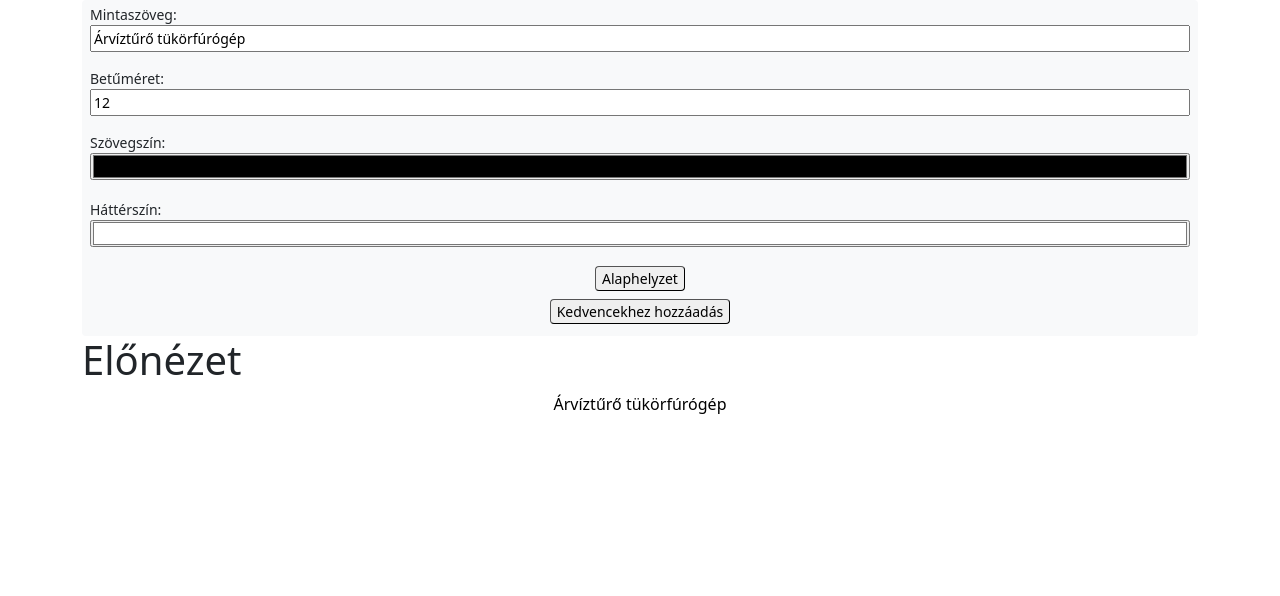
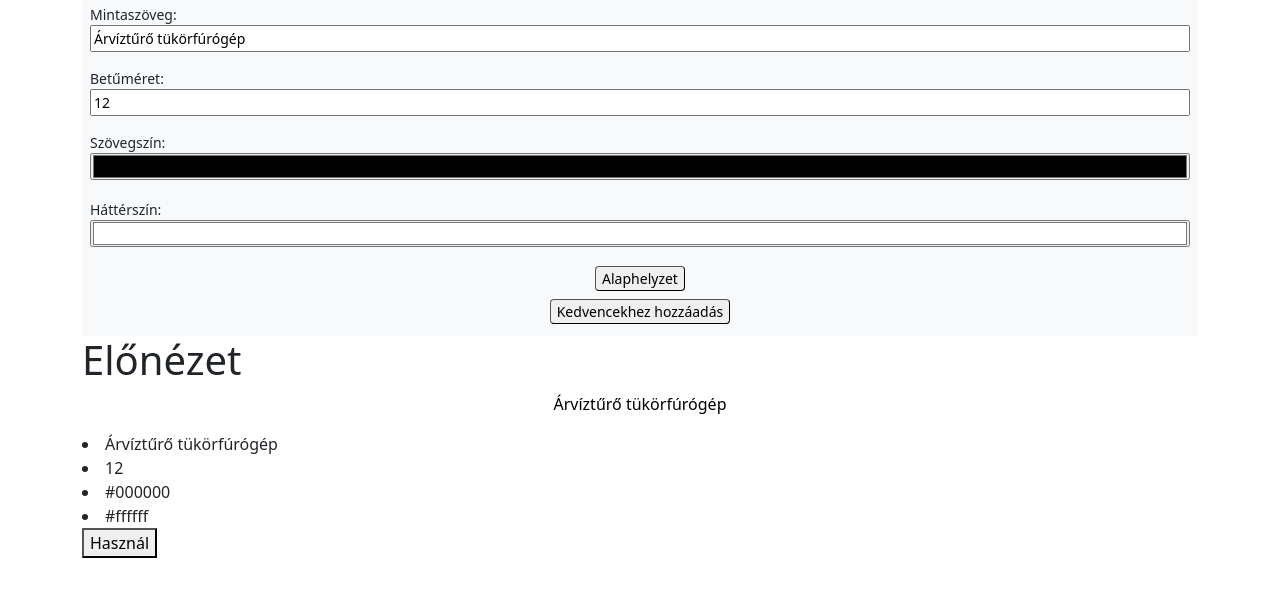
Before and after one commit to SulihozKell/UI_designer, a plain HTML site: page index.html in a window 1280 px wide. Both pictures are taken after a click on the button "Kedvencekhez hozzáadás". Drawn offline with nearby package versions, Linux system fonts and the light colour scheme.

Commit message:
Bónusz feladat folytatása

```diff
--- /dev/null
+++ b/Kedvencek.js
@@ -0,0 +1,25 @@
+
+class Kedvencek {
+    constructor(mintaszoveg, betumeret, szovegszin, hatterszin) {
+        this.mintaszoveg = mintaszoveg;
+        this.betumeret = betumeret;
+        this.szovegszin = szovegszin;
+        this.hatterszin = hatterszin;
+    }
+
+    get getMintaszoveg() {
+        return this.mintaszoveg;
+    }
+
+    get getBetumeret() {
+        return this.betumeret;
+    }
+
+    get getSzovegszin() {
+        return this.szovegszin;
+    }
+
+    get getHatterszin() {
+        return this.hatterszin;
+    }
+}
--- a/index.html
+++ b/index.html
@@ -6,7 +6,7 @@
         <meta name="viewport" content="width=device-width, initial-scale=1.0">
         <title>UI designer-t segítő alkalmazás</title>
         <link href="https://cdn.jsdelivr.net/npm/bootstrap@5.1.3/dist/css/bootstrap.min.css" rel="stylesheet" integrity="sha384-1BmE4kWBq78iYhFldvKuhfTAU6auU8tT94WrHftjDbrCEXSU1oBoqyl2QvZ6jIW3" crossorigin="anonymous">
-        <!--<link rel="stylesheet" href="main.css">-->
+        <script src="Kedvencek.js"></script>
         <script src="main.js"></script>
     </head>
     <body>
@@ -39,5 +39,7 @@
         <div class="container text-break" id="kiir_hatter">
             <p class="text-center" id="kiir"></p>
         </div>
+
+        <div class="container text-break" id="kedvencek_kiir"></div>
     </body>
 </html>
--- a/main.js
+++ b/main.js
@@ -43,7 +43,36 @@ function alaphelyzet() {
 }
 
 function kedvencekhezHozzaadas() {
+    let k1 = new Kedvencek(document.getElementById("mintaszoveg").value,
+        document.getElementById("betumeret").value,
+        document.getElementById("szovegszin").value,
+        document.getElementById("hatterszin").value
+    );
 
+    let lista = [];
+    lista.push(k1);
+
+    let kedvencek_kiir = document.getElementById("kedvencek_kiir");
+    for (let i = 0; i < lista.length; i++) {
+        kedvencek_kiir.innerHTML += "<ul>";
+            kedvencek_kiir.innerHTML += "<li>" + lista[i].getMintaszoveg + "</li>";
+            kedvencek_kiir.innerHTML += "<li>" + lista[i].getBetumeret + "</li>";
+            kedvencek_kiir.innerHTML += "<li>" + lista[i].getSzovegszin + "</li>";
+            kedvencek_kiir.innerHTML += "<li>" + lista[i].getHatterszin + "</li>";
+            kedvencek_kiir.innerHTML += "<button onclick='hasznal(\"" + lista[i].getMintaszoveg + "\", \"" + lista[i].getBetumeret + "\", \"" + lista[i].getSzovegszin + "\", \"" + lista[i].getHatterszin + "\")' id='kedvenc_lista_" + i + "'>Használ</button>";
+        kedvencek_kiir.innerHTML += "</ul>";
+    }
+}
+
+function hasznal(getMintaszoveg, getBetumeret, getSzovegszin, getHatterszin) {
+    document.getElementById("mintaszoveg").value = getMintaszoveg;
+    document.getElementById("betumeret").value = getBetumeret;
+    document.getElementById("szovegszin").value = getSzovegszin;
+    document.getElementById("hatterszin").value = getHatterszin;
+    mintaszoveg();
+    betumeret();
+    szovegszin();
+    hatterszin();
 }
 
 function init() {
```
